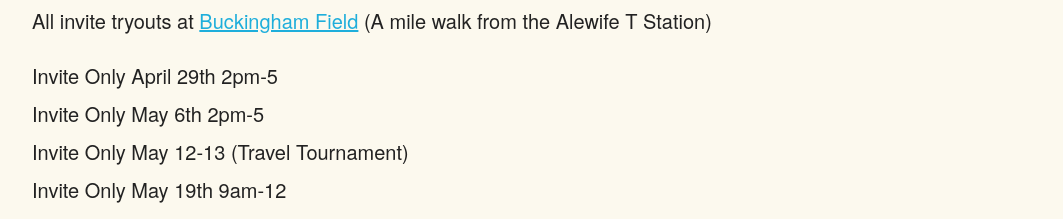
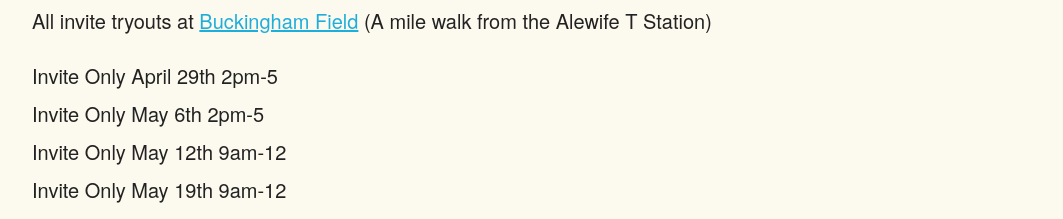
Before and after one commit to asivitz/chaoticgoodweb, a plain HTML site: page index.html in a window 1280 px wide. Shown: the part 800-1019 px from the top of the page, without its empty margins (96-1159 px from the left). Drawn offline with Linux system fonts and the light colour scheme; a web font is replaced by a local one.

Commit message:
Just tryout may 12

```diff
--- a/index.html
+++ b/index.html
@@ -51,7 +51,7 @@
           <ul>
             <li>Invite Only April 29th 2pm-5</li>
             <li>Invite Only May 6th 2pm-5</li>
-            <li>Invite Only May 12-13 (Travel Tournament)</li>
+            <li>Invite Only May 12th 9am-12</li>
             <li>Invite Only May 19th 9am-12</li>
             <li>Invite Only May 20th 2pm-5</li>
             <li>Invite Only May 26th 9am-12</li>
```
